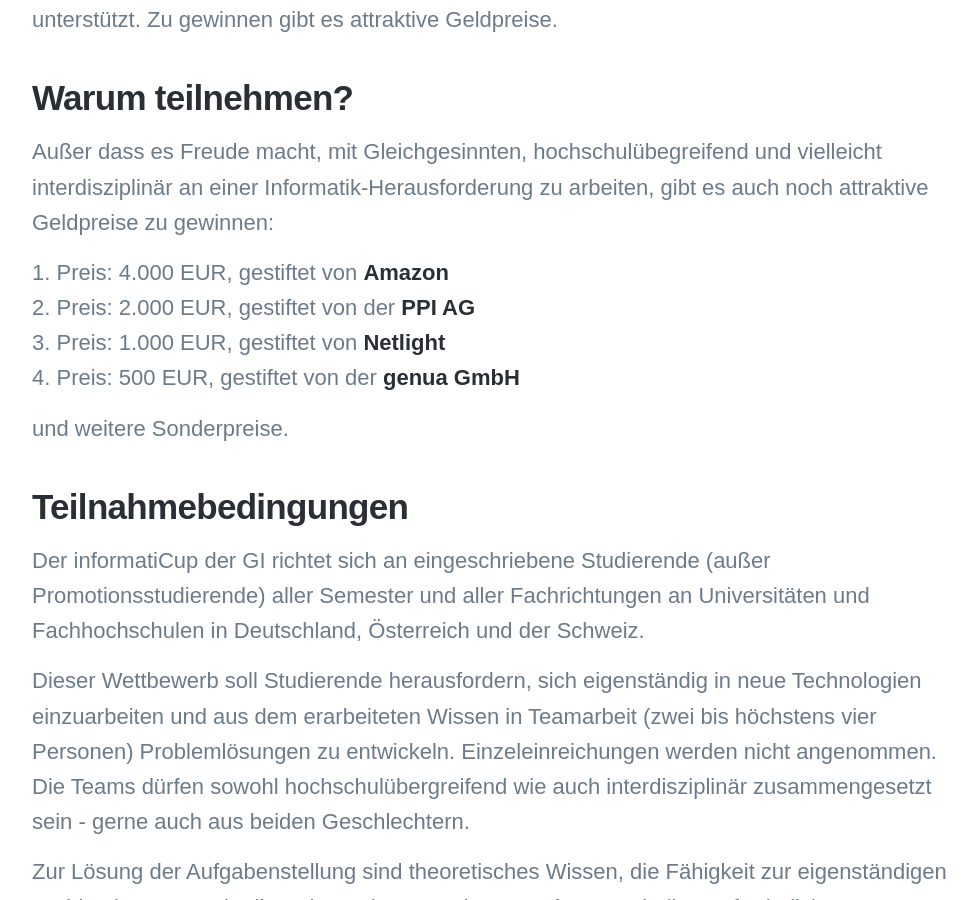
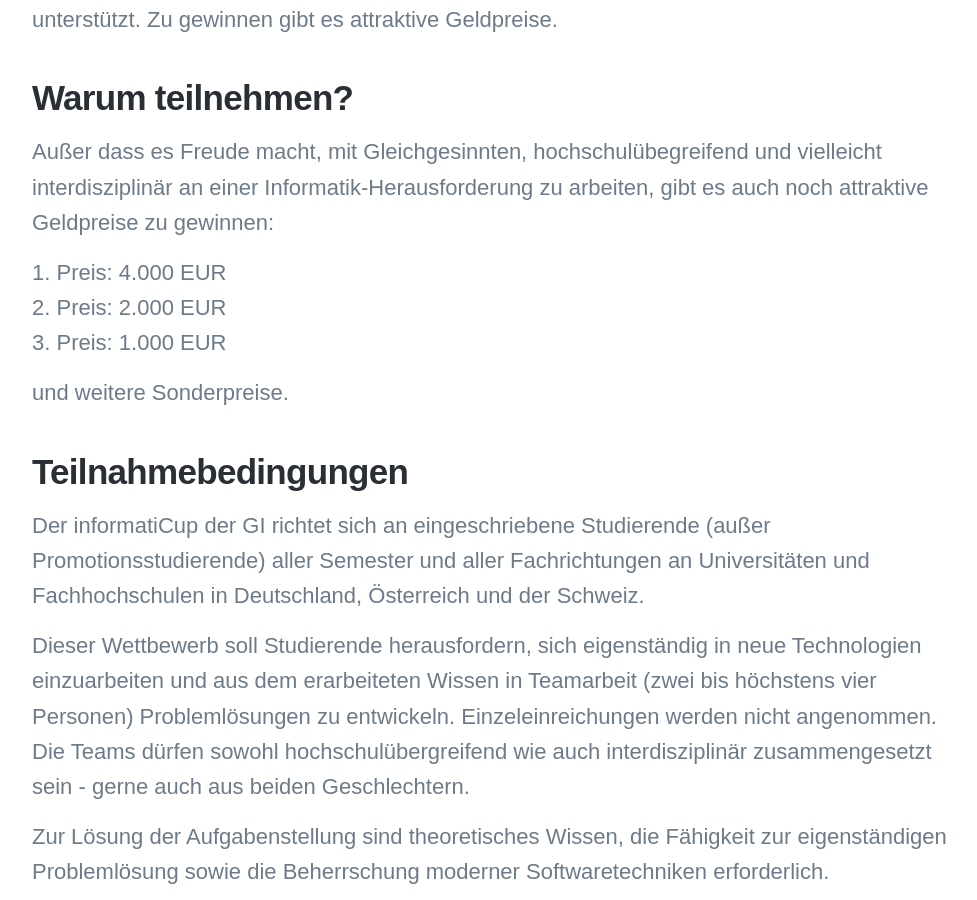
Before and after one commit to informatiCup/informaticup.github.io, a Jekyll site: the page built from _competition/10-about.md, in a window 1280 px wide and 900 px high, scrolled down 943 px. Shown: the whole window, without its empty margins (138-1115 px from the left). Built offline with Jekyll 4.4.1, drawn with Linux system fonts in a browser that asks for light colours; nearby versions of some CDN libraries; some web fonts are replaced.

Commit message:
Update 10-about.md

```diff
--- a/_competition/10-about.md
+++ b/_competition/10-about.md
@@ -18,10 +18,9 @@
 
 Außer dass es Freude macht, mit Gleichgesinnten, hochschulübegreifend und vielleicht interdisziplinär an einer Informatik-Herausforderung zu arbeiten, gibt es auch noch attraktive Geldpreise zu gewinnen:
 
-1. Preis: 4.000 EUR, gestiftet von [Amazon](https://amazon.jobs/de)
-2. Preis: 2.000 EUR, gestiftet von der [PPI AG](https://www.ppi.de/)
-3. Preis: 1.000 EUR, gestiftet von [Netlight](https://www.netlight.com/)
-4. Preis:   500 EUR, gestiftet von der [genua GmbH](https://www.genua.de/)
+1. Preis: 4.000 EUR
+2. Preis: 2.000 EUR
+3. Preis: 1.000 EUR
 
 und weitere Sonderpreise.
 
```
